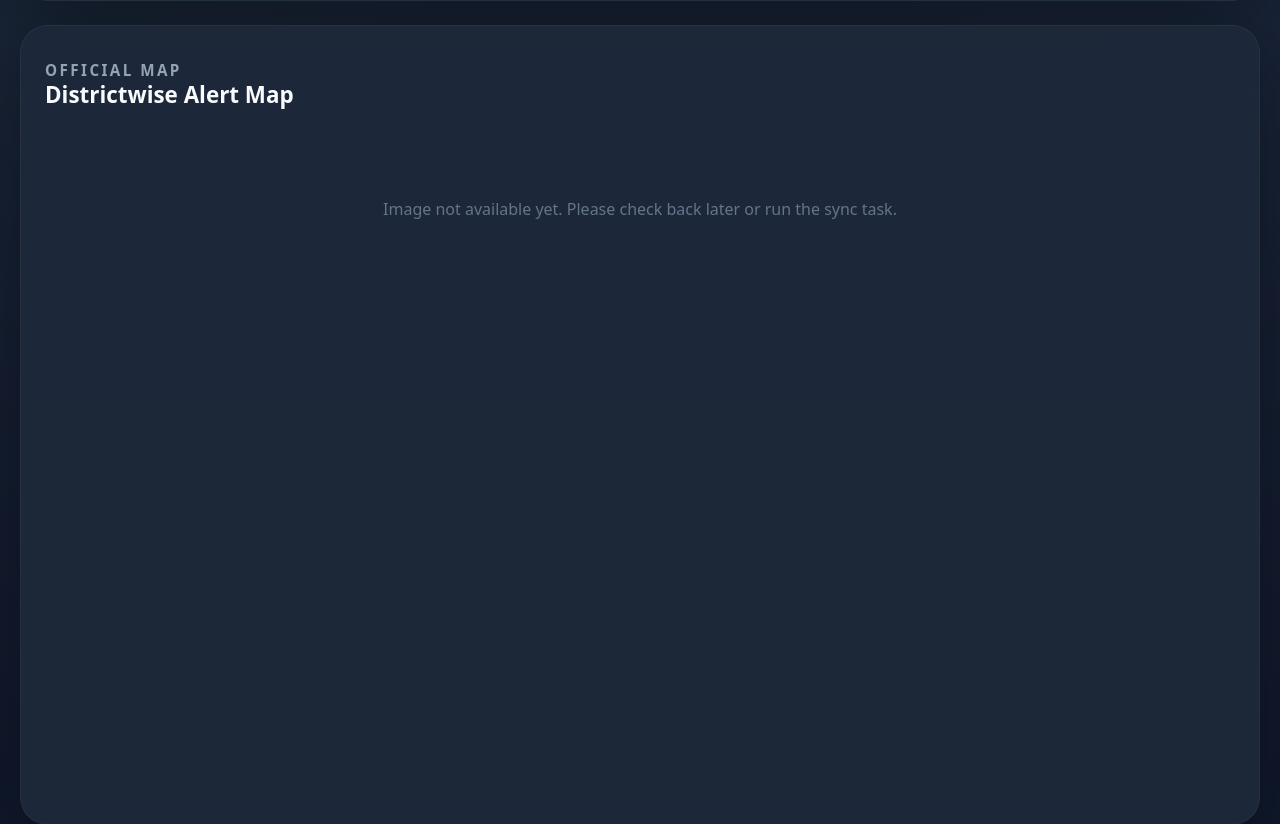
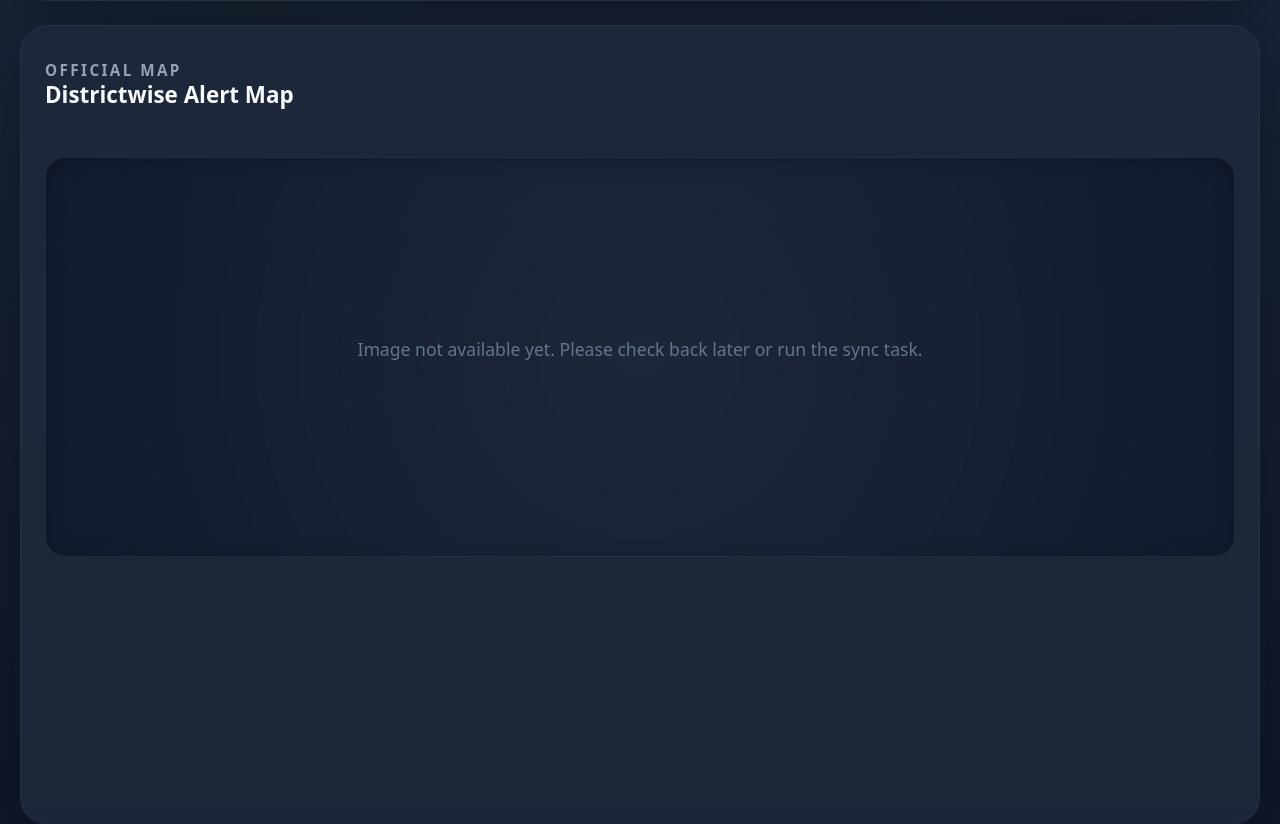
Before and after one commit to vprayag2005/WeatherApp, a Django app: page /alerts/districtwise/ in a window 1280 px wide. Shown: the part 494-1318 px from the top of the page. Run offline with Django 5.2, Linux system fonts and the light colour scheme; data that the repository does not hold is empty; parts of the project's set-up code (start-up, migrations or seed data) failed here and were passed over; some libraries are stand-ins or nearby versions.

Commit message:
Improve district map UI with glassmorphism and animations

```diff
--- a/weatherapp/templates/districtwise_alerts.html
+++ b/weatherapp/templates/districtwise_alerts.html
@@ -79,11 +79,12 @@
                         </div>
                     </div>
 
-                    <div style="flex-grow: 1; width: 100%; padding: 0 24px 24px 24px; margin-top: 16px; text-align: center;">
-                        <img id="district-img" src="" alt="Districtwise Alert Map" style="max-width: 100%; height: auto; border: 1px solid #e2e8f0; border-radius: 8px; display: none;">
-                        <p id="no-image-text" style="color: #64748b; margin-top: 40px; display: none;">Image not available yet. Please check back later or run the sync task.</p>
+                    <div class="map-stage-container" style="flex-grow: 1; width: 100%; padding: 0 24px 24px 24px; margin-top: 16px; text-align: center;">
+                        <div class="map-stage" style="background: radial-gradient(circle at center, rgba(30, 41, 59, 0.4) 0%, rgba(15, 23, 42, 0.8) 100%); border-radius: 20px; border: 1px solid rgba(148, 163, 184, 0.1); box-shadow: inset 0 2px 20px rgba(0, 0, 0, 0.2); padding: 40px; min-height: 400px; display: flex; align-items: center; justify-content: center; transition: all 0.3s ease;">
+                            <img id="district-img" src="" alt="Districtwise Alert Map" style="max-width: 100%; max-height: 600px; width: auto; height: auto; display: none; filter: drop-shadow(0 20px 30px rgba(0,0,0,0.5)) drop-shadow(0 4px 10px rgba(0,0,0,0.3)); transition: opacity 0.4s ease, transform 0.4s ease; opacity: 0; transform: scale(0.95);">
+                            <p id="no-image-text" style="color: #64748b; font-size: 1.1rem; display: none; animation: pulse 2s infinite;">Image not available yet. Please check back later or run the sync task.</p>
+                        </div>
                     </div>
-                </section>
             </div>
         </div>
     </div>
@@ -103,11 +104,20 @@
                 const day = daySelect.value;
 
                 if (imagesDict[state] && imagesDict[state][day]) {
-                    imgElement.src = imagesDict[state][day];
+                    imgElement.style.opacity = '0';
+                    imgElement.style.transform = 'scale(0.95)';
                     imgElement.style.display = 'inline-block';
                     noImageText.style.display = 'none';
+
+                    imgElement.onload = () => {
+                        imgElement.style.opacity = '1';
+                        imgElement.style.transform = 'scale(1)';
+                    };
+                    imgElement.src = imagesDict[state][day];
                 } else {
                     imgElement.style.display = 'none';
+                    imgElement.style.opacity = '0';
+                    imgElement.style.transform = 'scale(0.95)';
                     imgElement.src = '';
                     noImageText.style.display = 'block';
                 }
```
